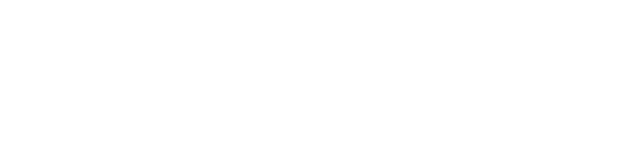
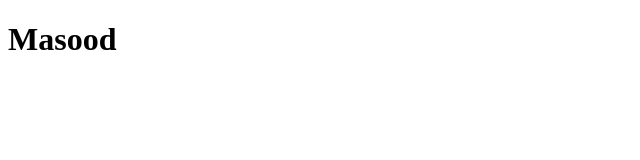
Before and after one commit to melakoum/Git_Repos1, a plain HTML site: page index.html in a window 1280 px wide. Shown: the whole page, without its empty margins (0-640 px from the left). Drawn offline with Linux system fonts and the light colour scheme.

Commit message:
adding css file

```diff
--- a/index.html
+++ b/index.html
@@ -7,6 +7,6 @@
     <title>Document</title>
 </head>
 <body>
-
+    <h1>Masood</h1>
 </body>
 </html>
--- /dev/null
+++ b/styel.css
@@ -0,0 +1,3 @@
+body    {
+    background-color: red;
+}
```
